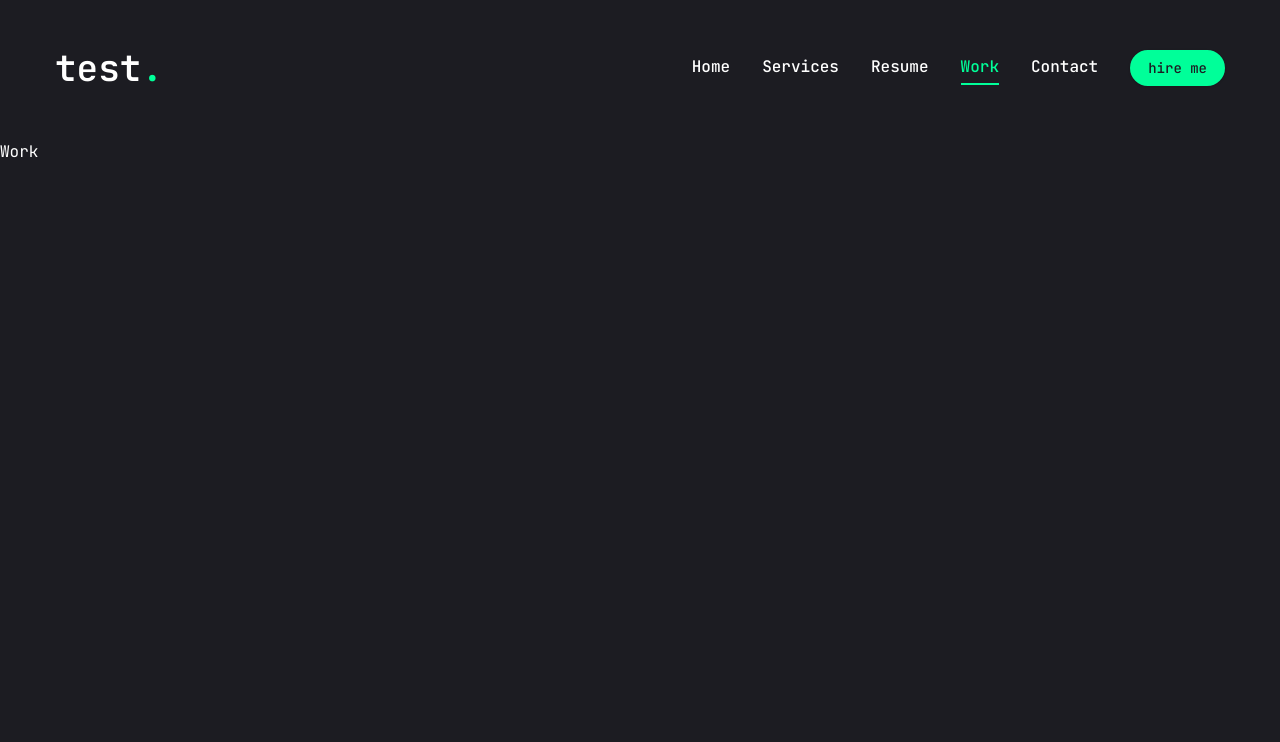
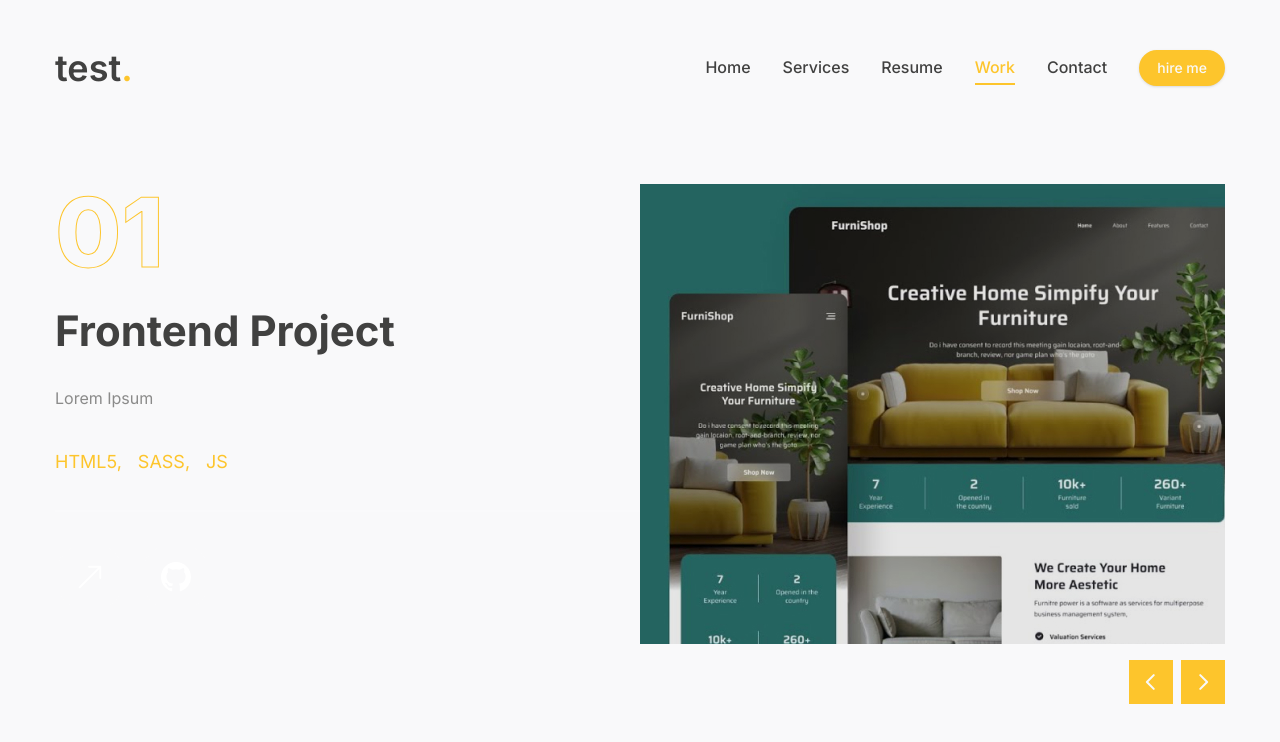
Before and after one commit to my-steffen/nextjs, a Next.js app: page /work in a window 1280 px wide. Shown: the top 742 px of the page. Built offline with nearby package versions, Linux system fonts and the light colour scheme.

Commit message:
new color

```diff
--- a/app/components/Header.jsx
+++ b/app/components/Header.jsx
@@ -5,7 +5,7 @@ import  Nav from "./Nav"
 import MobileNav from "./MobileNav";
 const Header = () => {
     return (
-        <header className={'py-8 xl:py-12 text-white'}>
+        <header className={'py-8 xl:py-12 text-[#414140]'}>
             <div className="container mx-auto flex justify-between items-center">
                 {/*Logo*/}
                 <Link href={'/'}>
--- a/app/components/PageTransition.jsx
+++ b/app/components/PageTransition.jsx
@@ -7,7 +7,7 @@ const PageTransition = ({children}) => {
     const pathname = usePathname();
     return <AnimatePresence>
         <div key={pathname}>
-            <motion.div initial={{opacity: 1}} animate={{opacity: 0, transition: {delay: 1, duration: 0.4, ease: 'easeInOut'}}} className="h-screen w-screen fixed bg-primary top-0 pointer-events-none"/>
+            <motion.div initial={{opacity: 1}} animate={{opacity: 0, transition: {delay: 1, duration: 0.4, ease: 'easeInOut'}}} className="h-screen w-screen fixed bg-[#f0f0f2] top-0 pointer-events-none"/>
             {children}
         </div>
     </AnimatePresence>;
--- a/app/components/Photo.jsx
+++ b/app/components/Photo.jsx
@@ -7,12 +7,12 @@ const Photo = () => {
     return (
         <div className="w-full h-full relative ">
             <motion.div initial={{opacity: 0}} animate={{opacity: 1, transition: {delay: 2, duration: 0.4, ease: 'easeIn'}}}>
-                <motion.div initial={{opacity: 0}} animate={{opacity: 1, transition: {delay: 2.4, duration: 0.4, ease: 'easeInOut'}}} className="w-[298px] h-[298px] xl:w-[498px] xl:h-[498px] mix-blend-lighten absolute">
+                <motion.div initial={{opacity: 0}} animate={{opacity: 1, transition: {delay: 2.4, duration: 0.4, ease: 'easeInOut'}}} className="w-[298px] h-[298px] xl:w-[498px] xl:h-[498px] mix-blend-darken absolute">
                     <Image src="/assets/photo.png" priority quality={100} fill alt="" className="object-contain" />
                 </motion.div>
 
                 <motion.svg className="w-[300px] xl:w-[506px] h-[300px] xl:h-[506px]" fill="transparent" viewBox="0 0 506 506" xmlns="">
-                    <motion.circle cx="253" cy="253" r="250" stroke="#00ff99"
+                    <motion.circle cx="253" cy="253" r="250" stroke="#FDC52C"
                                    strokeWidth="4" strokeLinecap="round" strokeLinejoin="round"
                                    initial={{strokeDasharray: "24 10 0 0"}}
                                    animate={{strokeDasharray: ["15 120 25 25", "16 25 92 72", "4 250 22 22" ], rotate: [120, 360] }}
--- a/app/components/Stats.jsx
+++ b/app/components/Stats.jsx
@@ -29,7 +29,7 @@ const Stats = () => {
                     {stats.map((item, index)=> {
                         return <div className="flex flex-1 gap-4 items-center justify-center xl:justify-start" key={index}>
                             <CountUp end={item.num} duration={5} delay={2} className="text-4xl xl:text-6xl font-extrabold" />
-                            <p className={`${item.text.length < 15 ? "max-w-[100px]" : "max-w-[150px] leading-snug text-white/80"}`}>{item.text}</p>
+                            <p className={`${item.text.length < 15 ? "max-w-[100px]" : "max-w-[150px] leading-snug text-[#414140]/80"}`}>{item.text}</p>
                         </div>
                     })}
                 </div>
--- /dev/null
+++ b/app/components/WorkSliderBtns.jsx
@@ -0,0 +1,19 @@
+"use client";
+
+import { useSwiper } from "swiper/react";
+import { PiCaretLeftBold, PiCaretRightBold} from "react-icons/pi";
+const WorkSliderBtns = ({containerStyle, btnStyles, iconStyles}) => {
+    const swiper = useSwiper();
+    return (
+        <div className={containerStyle}>
+            <button className={btnStyles} onClick={()=> swiper.slidePrev()}>
+                <PiCaretLeftBold className={iconStyles} />
+            </button>
+            <button className={btnStyles} onClick={()=> swiper.slideNext()}>
+                <PiCaretRightBold className={iconStyles} />
+            </button>
+        </div>
+    );
+}
+
+export default WorkSliderBtns;
--- a/app/globals.css
+++ b/app/globals.css
@@ -4,7 +4,7 @@
 
 @layer base {
     body {
-        @apply font-primary bg-primary text-white leading-loose;
+        @apply font-primary bg-primary text-[#414140] leading-loose;
     }
     .h1 {
         @apply text-[48px] xl:text-[80px] leading-[1.1] font-semibold;
@@ -16,10 +16,10 @@
         @apply text-[20px] xl:text-[24px] leading-[1.1] font-semibold;
     }
     .text-outline {
-        -webkit-text-stroke: 1px #ffffff;
+        -webkit-text-stroke: 1px #FDC52C;
     }
     .text-outline-hover {
-        -webkit-text-stroke: 1px #00ff99;
+        -webkit-text-stroke: 1px #FDC52C;
     }
 }
 
@@ -28,5 +28,5 @@
 }
 
 .tablist button {
-    @apply rounded-lg bg-[#27272c] w-full items-center justify-center inline-flex text-balance p-3 text-white whitespace-nowrap font-medium ring-offset-white transition-all disabled:pointer-events-none disabled:opacity-50 data-[state=active]:bg-accent data-[state=active]:text-primary data-[state=active]:font-bold data-[state=active]:shadow-sm;
+    @apply rounded-lg bg-[#d1d1d1] w-full items-center justify-center inline-flex text-balance p-3 text-[#414140] whitespace-nowrap font-medium ring-offset-white transition-all disabled:pointer-events-none disabled:opacity-50 data-[state=active]:bg-accent data-[state=active]:text-primary data-[state=active]:font-bold data-[state=active]:shadow-sm;
 }
--- a/app/layout.tsx
+++ b/app/layout.tsx
@@ -1,14 +1,14 @@
 // /app/layout.tsx
 import './globals.css';
-import { JetBrains_Mono } from 'next/font/google';
+import { Inter } from 'next/font/google';
 import Header from './components/Header';
 import PageTransition from './components/PageTransition';
 import StairTransition from './components/StairTransition';
 
-const jetbrainsMono = JetBrains_Mono({
+const jetbrainsMono = Inter({
     subsets: ['latin'],
     weight: ['100', '200', '300', '400', '500', '600', '700', '800'],
-    variable: '--font-jetbrainsMono',
+    variable: '--font-Inter',
     style: 'normal',
 });
 
--- a/app/page.tsx
+++ b/app/page.tsx
@@ -13,9 +13,9 @@ export default function Home() {
                     <div className="text-center xl:text-left order-2 xl:order-none">
                         <span className="text-xl">Web Developer</span>
                         <h1 className="h1 mb-6">Hallo ich bin <br /> <span className="text-accent">Steffen</span></h1>
-                        <p className="max-w-[500px] mb-9 text-white/80">Lorem Ispum lala</p>
+                        <p className="max-w-[500px] mb-9 text-[#414140]/80">Lorem Ispum lala</p>
                         <div className="flex flex-col xl:flex-row items-center gap-8">
-                            <Button size="lg" className="uppercase flex items-center gap-2 bg-accent text-primary rounded-full border-2 border-accent transition-all duration-500 hover:text-white hover:border-accent-hover hover:border-1">
+                            <Button size="lg" className="uppercase flex items-center gap-2 bg-accent text-primary rounded-full border-2 border-accent transition-all duration-500 hover:text-[#414140] hover:border-accent-hover hover:border-1">
                                 <span>Download CV</span>
                                 <FiDownload className="text-xl" />
                             </Button>
--- a/app/work/page.jsx
+++ b/app/work/page.jsx
@@ -1,7 +1,167 @@
+"use client";
+import { motion } from "framer-motion";
+import React, { useState} from "react";
+
+import { Swiper, SwiperSlide } from "swiper/react";
+import "swiper/swiper-bundle.css";
+
+import { BsArrowUpRight, BsGithub} from "react-icons/bs";
+
+import { Tooltip, TooltipContent, TooltipProvider, TooltipTrigger } from "@radix-ui/react-tooltip";
+
+import Link from "next/link";
+import Image from "next/image";
+
+/*components*/
+import WorkSliderBtns from "../../app/components/WorkSliderBtns";
+
+const projects = [
+    {
+        num: "01",
+        category: "frontend",
+        title: "project 1",
+        description: "Lorem Ipsum",
+        stack: [
+            {
+                name: "HTML5"
+            },
+            {
+                name: "SASS"
+            },
+            {
+                name: "JS"
+            },
+        ],
+        image: "/assets/work/thumb1.png",
+        live: "",
+        github: ""
+    },
+    {
+        num: "02",
+        category: "frontend",
+        title: "project 2",
+        description: "Lorem Ipsum",
+        stack: [
+            {
+                name: "HTML5"
+            },
+            {
+                name: "SASS"
+            },
+            {
+                name: "JS"
+            },
+        ],
+        image: "/assets/work/thumb2.png",
+        live: "",
+        github: ""
+    },
+    {
+        num: "03",
+        category: "frontend",
+        title: "project 3",
+        description: "Lorem Ipsum",
+        stack: [
+            {
+                name: "HTML5"
+            },
+            {
+                name: "SASS"
+            },
+            {
+                name: "JS"
+            },
+        ],
+        image: "/assets/work/thumb3.png",
+        live: "",
+        github: ""
+    }
+]
+
 export default function Work() {
+    const [project, setProject] = useState(projects[0]);
+    const handleSlideChange = (swiper) => {
+        const currentIndex = swiper.activeIndex;
+
+        setProject(projects[currentIndex]);
+    }
     return (
-        <div>
-            <h1>Work</h1>
-        </div>
+        <motion.section initial={{opacity: 0}} animate={{opacity: 1, transition: {delay: 2.4, duration: 0.4, ease: 'easeIn'} }} className="min-h-[80vh] flex flex-col justify-center py-12 xl:px-0">
+            <div className="container mx-auto">
+                <div className="flex flex-col xl:flex-row xl-gap-[30px]">
+                    <div
+                        className="w-full xl:w-[50%] xl:h-[460px] flex flex-col xl:justify-between order-2 xl:order-none">
+                        <div className="flex flex-col gap-[30px] h-[50%]">
+                            <div className="text-8xl leading-none font-extrabold text-transparent text-outline">
+                                {project.num}
+                            </div>
+                            {/*Project Category*/}
+                            <h2 className="text-[42px] font-bold leading-none text-[#414140] group-hover:text-accent transition-all duration-500 capitalize">{project.category} project</h2>
+                            {/*Project Description*/}
+                            <p className="text-[#414140]/60">{project.description}</p>
+                            {/*{stock}*/}
+                            <ul className="flex gap-4">
+                                {project.stack.map((item, index)=> {
+                                    return <li className="text-[18px] text-accent" key={index}>
+                                        {item.name}
+                                        {index !== project.stack.length - 1 && ","}
+                                    </li>
+                                })}
+                            </ul>
+                            {/*border*/}
+                            <div className="border border-white/20"></div>
+                            {/*buttons*/}
+                            <div className="flex items-center gap-4">
+                                <Link href={project.live}>
+                                    <TooltipProvider delayDuration={100}>
+                                        <Tooltip>
+                                            <TooltipTrigger className="w-[70px] h-[70px] rounded-full bg-white/5 flex justify-center items-center group">
+                                                <BsArrowUpRight className="text-white text-3xl group-hover:text-accent" />
+                                            </TooltipTrigger>
+                                            <TooltipContent>
+                                                <p>Live project</p>
+                                            </TooltipContent>
+                                        </Tooltip>
+                                    </TooltipProvider>
+                                </Link>
+                                <Link href={project.github}>
+                                    <TooltipProvider delayDuration={100}>
+                                        <Tooltip>
+                                            <TooltipTrigger className="w-[70px] h-[70px] rounded-full bg-white/5 flex justify-center items-center group">
+                                                <BsGithub className="text-white text-3xl group-hover:text-accent" />
+                                            </TooltipTrigger>
+                                            <TooltipContent>
+                                                <p>Github</p>
+                                            </TooltipContent>
+                                        </Tooltip>
+                                    </TooltipProvider>
+                                </Link>
+                            </div>
+                        </div>
+                    </div>
+                    <div className="w-full xl:w-[50%]">
+                        <Swiper spaceBetween={30} slidesPerView={1} className="xl:h-[520px] mb-12" onSlideChange={handleSlideChange}>
+                            {projects.map((item, index)=> {
+                                return <SwiperSlide key={index} className="w-full">
+                                    <div className="h-[460px] relative group flex justify-center items-center bg-pink-50/20">
+                                        {/*overlay*/}
+                                        <div className="absolute top-0 bottom-0 w-full h-full bg-black/10 z-10">
+
+                                        </div>
+                                        {/*image*/}
+                                        <div>
+                                            <Image src={project.image} fill className="object-cover" alt="" />
+                                        </div>
+                                    </div>
+                                </SwiperSlide>
+                            })}
+                            {/*slider button*/}
+                            <WorkSliderBtns containerStyle="flex gap-2 absolute right-0 bottom-[calc(50%_-_22px)] xl:bottom-0 z-20
+                            w-full justify-between xl:w-max xl:justify-none" btnStyles="bg-accent hover:bg-accent-hover text-primary text-[22px] w-[44px] h-[44px] flex justify-center items-center transition-all " />
+                        </Swiper>
+                    </div>
+                </div>
+            </div>
+        </motion.section>
     );
 }
--- a/package.json
+++ b/package.json
@@ -29,6 +29,7 @@
     "react-countup": "^6.5.3",
     "react-dom": "^18",
     "react-icons": "^5.3.0",
+    "swiper": "^11.1.14",
     "tailwind-merge": "^2.5.2",
     "tailwindcss-animate": "^1.0.7"
   },
--- a/tailwind.config.js
+++ b/tailwind.config.js
@@ -20,18 +20,18 @@ module.exports = {
 			xl: '1200px',
 		},
 		fontFamily: {
-			primary: ("var(--font-jetbrainsMono)"),
+			primary: ("var(--font-Inter)"),
 		},
 		button: {
-			default: '#00ff99"',
+			default: '#FDC52C"',
 
 		},
 		extend: {
 			colors: {
-				primary: '#1c1c22',
+				primary: '#F9F9FA',
 				accent: {
-					DEFAULT: "#00ff99",
-					hover: "#00ff99",
+					DEFAULT: "#FDC52C",
+					hover: "#FDC52C",
 				}
 			}
 		},
```
Also changed, not shown: app/services/page.tsx (+4 -4 lines), 1 other file (tests, documents, lock files or other folders).
